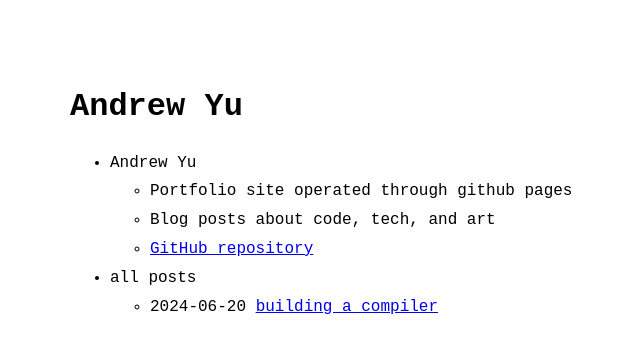
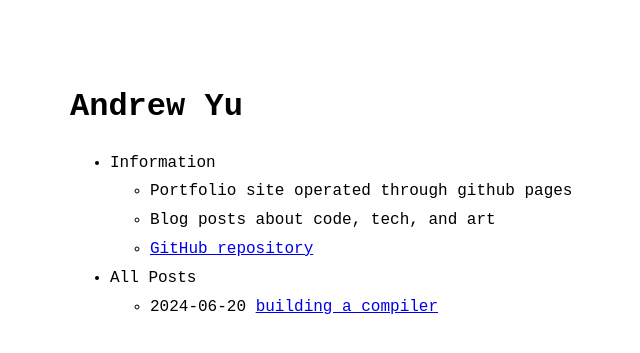
Before and after one commit to nullmiso/site, a Jekyll site: the page built from index.md, in a window 1280 px wide. Shown: the top 353 px of the page, without its empty margins (250-890 px from the left). Built offline with Jekyll 4.4.1, drawn with Linux system fonts in a browser that asks for light colours.

Commit message:
data update

```diff
--- a/_data/menu.yml
+++ b/_data/menu.yml
@@ -2,14 +2,14 @@
 # https://github.com/riggraz/no-style-please#customize-the-menu
 
 entries:
-  - title: Andrew Yu
+  - title: Information
     entries:
       - title: Portfolio site operated through github pages
       - title: Blog posts about code, tech, and art
       - title: GitHub repository
         url: https://github.com/nullmiso/site
 
-  - title: all posts
+  - title: All Posts
     post_list:
       limit: 5
       show_more: true
```
